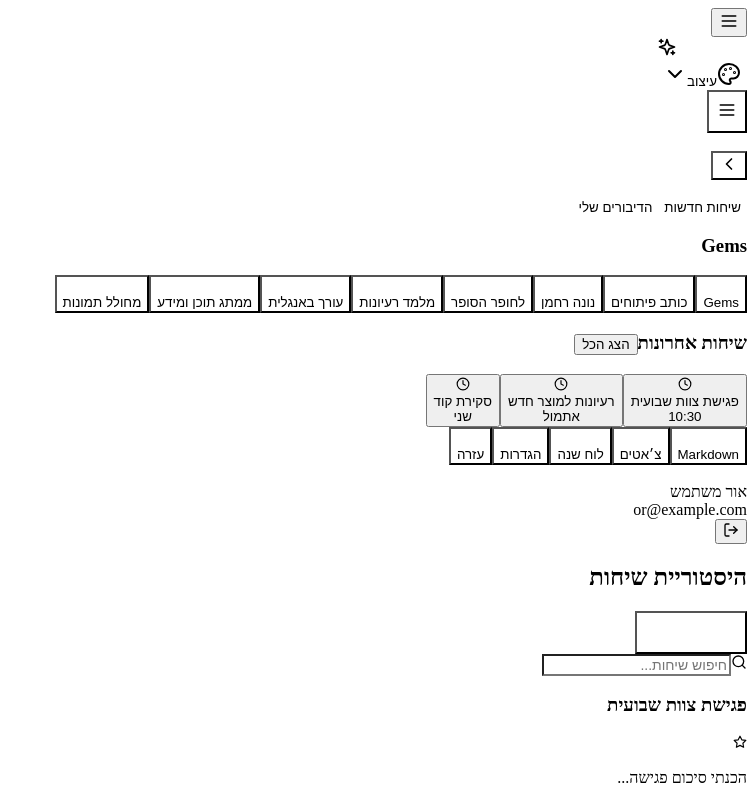
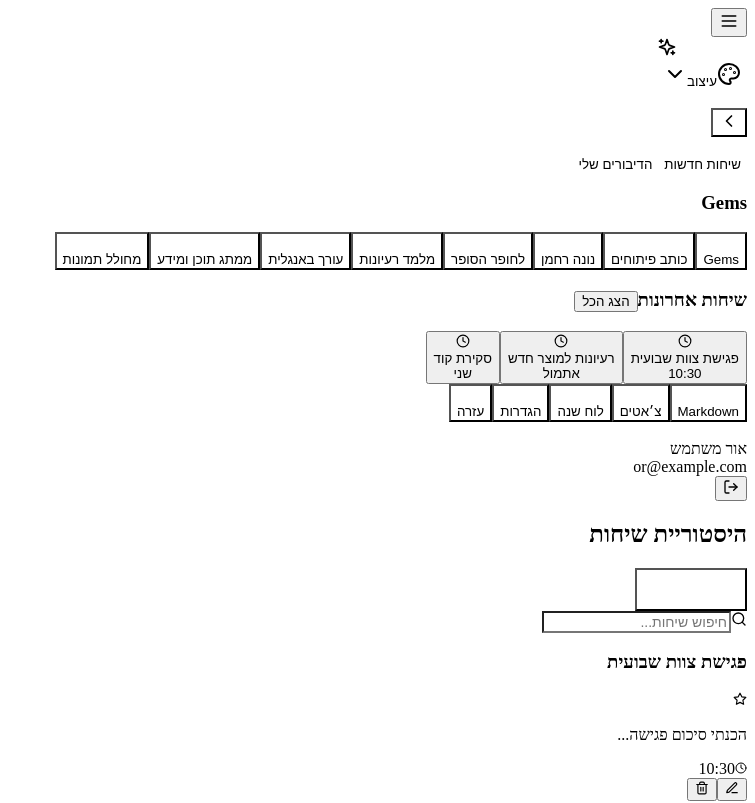
Before and after one commit to OhadBaram/LAMDAN, a React (Vite) app: page / in a window 1280 px wide. Shown: the top 803 px of the page, without its empty margins (525-1280 px from the left). Built offline with nearby package versions, Linux system fonts and the light colour scheme.

Commit message:
fix: layout overlap and navigation styling in App.tsx

```diff
--- a/src/App.tsx
+++ b/src/App.tsx
@@ -68,20 +68,8 @@ export default function Home() {
         </div>
       </div>
 
-      {/* Right Sidebar Toggle */}
-      <button
-        onClick={() => setRightSidebarOpen(!rightSidebarOpen)}
-        className="fixed top-20 left-4 z-40 btn-modern lg:hidden"
-        style={{
-          background: 'var(--bg-secondary)',
-          color: 'var(--text-primary)',
-          padding: '0.5rem',
-          borderRadius: 'var(--radius-full)'
-        }}
-      >
-        {rightSidebarOpen ? <X size={20} /> : <Menu size={20} />}
-      </button>
-
+      {/* Main Content Wrapper */}
+      <div className="flex-1 flex flex-row min-w-0 pt-16">
         {/* Right Sidebar */}
         <RightSidebar
           isOpen={rightSidebarOpen}
@@ -95,15 +83,7 @@ export default function Home() {
           <ChatSidebar />
         </div>
 
-      {/* Mobile Sidebar Backdrop */}
-      {sidebarOpen && (
-        <div
-          className="lg:hidden fixed inset-0 bg-black bg-opacity-50 z-20"
-          onClick={() => setSidebarOpen(false)}
-        />
-      )}
-
-      {/* Main Content */}
+        {/* Content Area */}
         <div className="flex-1 flex flex-col min-w-0">
           {/* Top Navigation */}
           <div className="sticky top-0 z-30 fade-in" style={{ background: 'var(--bg-secondary)', borderBottom: '1px solid var(--border)' }}>
@@ -117,7 +97,7 @@ export default function Home() {
                         <TabsTrigger
                           key={tab.value}
                           value={tab.value}
-                        className="tab-modern flex items-center gap-2 px-3 py-2"
+                          className="tab-modern flex items-center gap-2 px-4 py-3 font-semibold text-sm"
                         >
                           <Icon className="w-4 h-4" />
                           <span className="hidden sm:inline">{tab.label}</span>
@@ -131,7 +111,7 @@ export default function Home() {
             </div>
           </div>
 
-        {/* Content Area */}
+          {/* Page Content */}
           <div className="flex-1 overflow-hidden">
             <Tabs value={activeTab} onValueChange={setActiveTab}>
               <TabsContent value="home" className="h-full fade-in">
@@ -169,5 +149,6 @@ export default function Home() {
           </div>
         </div>
       </div>
+    </div>
   );
 }
```
Lines whose indentation alone changed are shown as unchanged.
